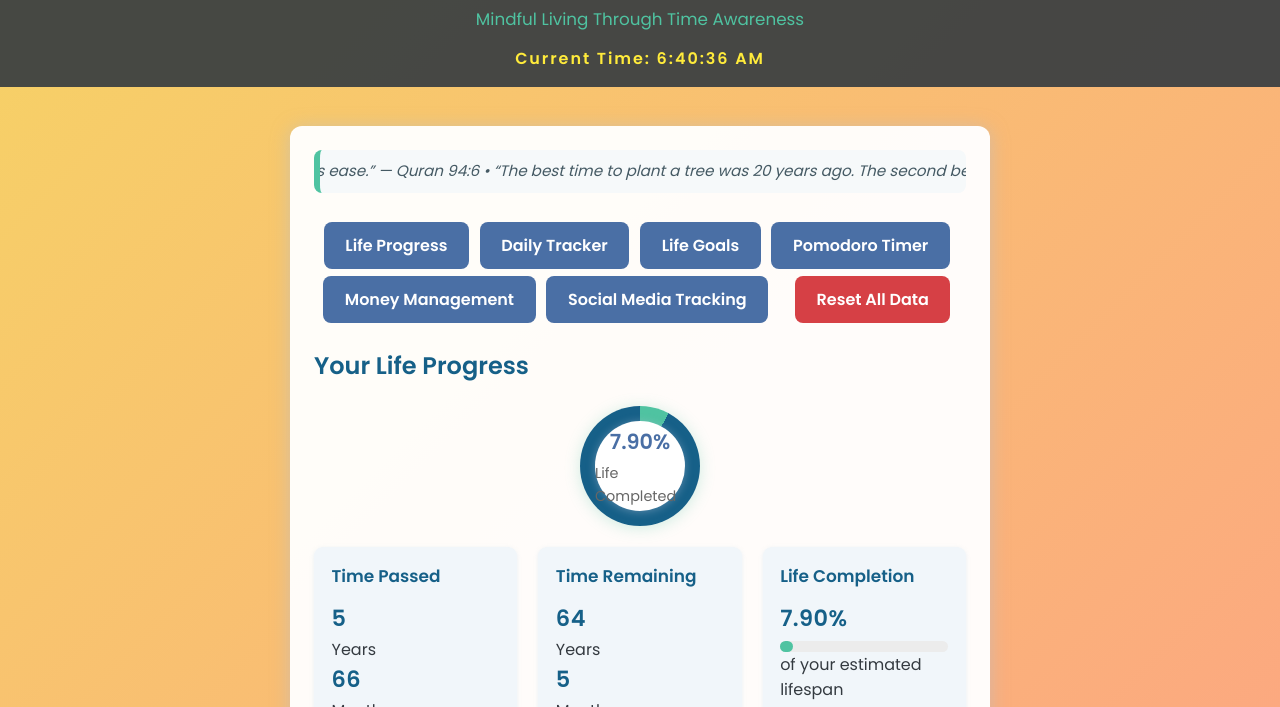
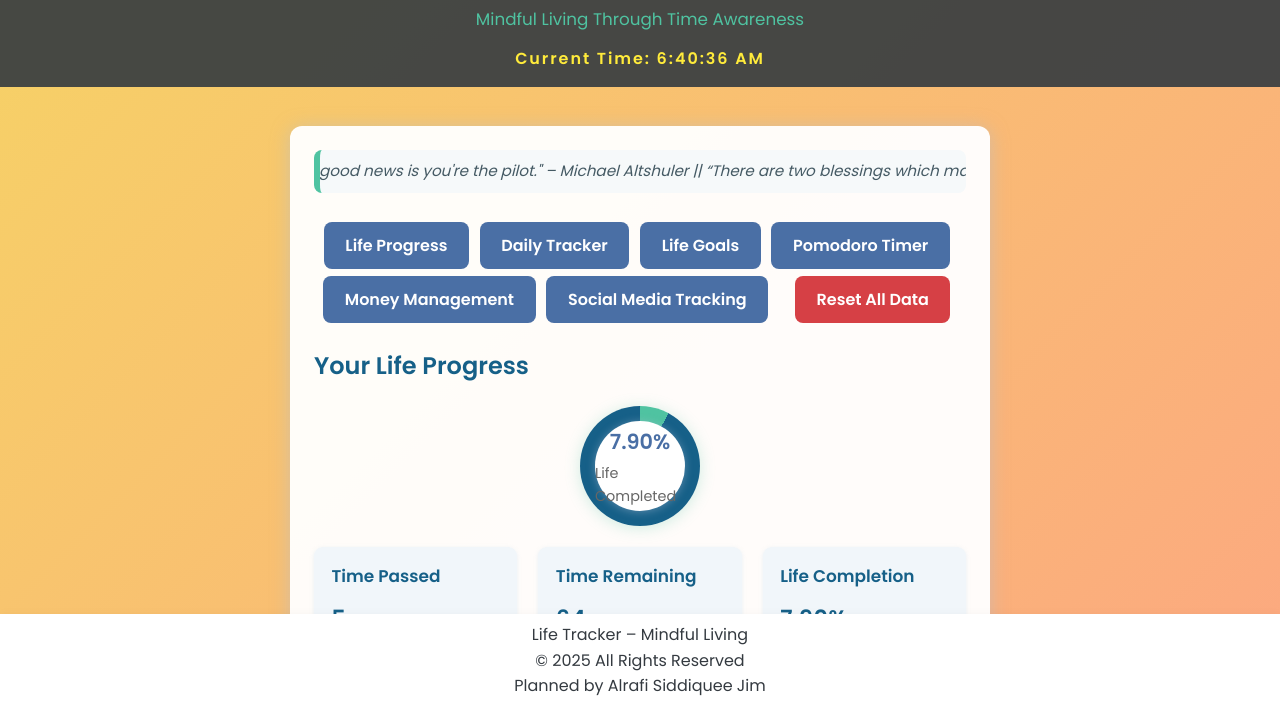
Before and after one commit to alrafi-siddiquee/Life-Tracker-web-3.0, a plain HTML site: page index.html in a window 1280 px wide. Both pictures are taken after typing "Sample", "2020-01-15" into the empty fields and a click on the button "Begin Tracking My Life". Shown: the part 93-800 px from the top of the page. Drawn offline with Linux system fonts and the light colour scheme.

Commit message:
Update index.html

```diff
--- a/index.html
+++ b/index.html
@@ -556,12 +556,13 @@
   <section id="dashboard" aria-label="Dashboard" style="display: none;">
     <div class="quote-marquee" aria-live="polite">
       <div class="marquee-content" aria-hidden="true">
-        “Indeed, with hardship comes ease.” — Quran 94:6 •
-        “The best time to plant a tree was 20 years ago. The second best time is now.” — Chinese Proverb •
-        “Life is what happens when you're busy making other plans.” — John Lennon •
-        “Whoever does righteousness … We will surely cause him to live a good life.” — Quran 16:97 •
-        “The way to get started is to quit talking and begin doing.” — Walt Disney •
-        “And We will surely test you … but give good tidings to the patient.” — Quran 2:155
+        "The bad news is time flies. The good news is you're the pilot." – Michael Altshuler ||
+        “There are two blessings which many people lose: (They are) Health and Free Time." ||
+       "Don’t count every hour in the day, make every hour in the day count."||
+        "Each moment is a pearl – don’t drop it in the dust." 💎 ||
+        “Whoever does righteousness … We will surely cause him to live a good life.” — Quran 16:97 ||
+        " Take advantage of five before five..." – Youth, Health, Wealth, Free Time, Life" ||
+        "It’s not lack of time, it’s misuse of time." 🕒||
       </div>
     </div>
     <nav class="nav-buttons" aria-label="Dashboard sections navigation" role="tablist">
@@ -788,9 +789,10 @@
 
 </main>
 
-<footer>
+<footer style="position: fixed; left: 0; bottom: 0; width: 100%; text-align: center; background: #fff; padding: 8px 0; box-shadow: 0 -1px 8px rgba(0,0,0,0.03);">
   <p>Life Tracker – Mindful Living</p>
   <p>© 2025 All Rights Reserved</p>
+  <p>Planned by Alrafi Siddiquee Jim</p>
 </footer>
 
 <script>
```
